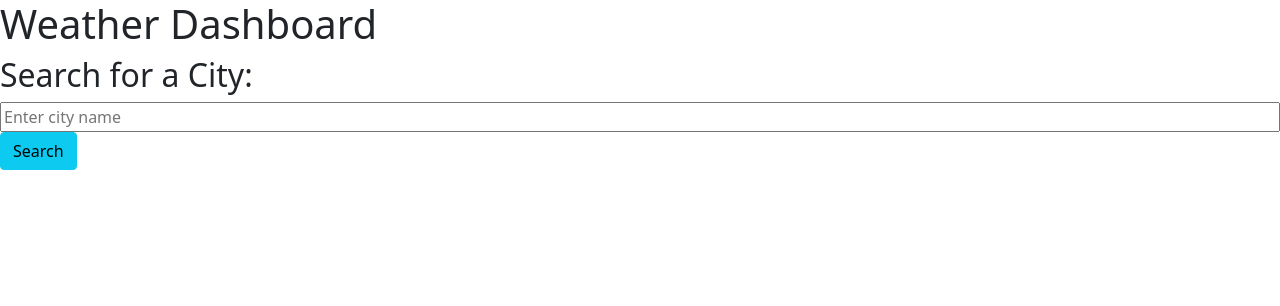
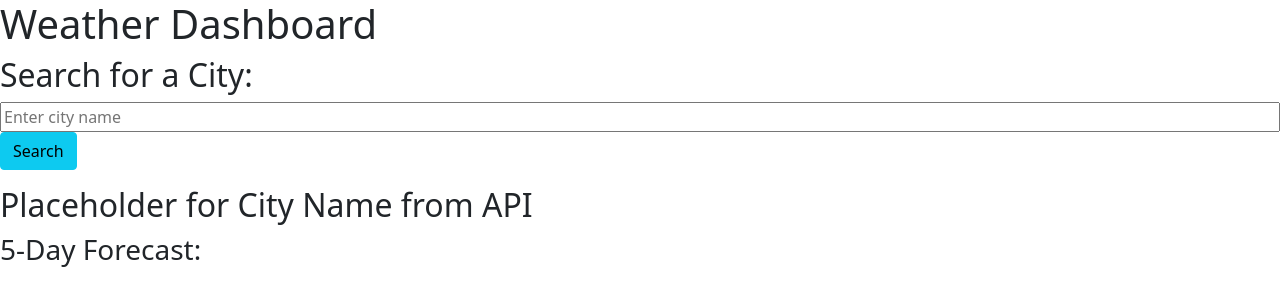
Before and after one commit to dscornaienchi/weather-dashboard, a plain HTML site: page index.html in a window 1280 px wide. Drawn offline with nearby package versions, Linux system fonts and the light colour scheme.

Commit message:
HTML build

```diff
--- a/index.html
+++ b/index.html
@@ -41,6 +41,17 @@
         <ul id="city-list"></ul>
     </section>
 
+    <section>
+        <h2>Placeholder for City Name from API</h2>
+
+    </section>
+
+    <section>
+        <h3>5-Day Forecast:</h3>
+
+
+    </section>
+
 
 
     <script src="https://code.jquery.com/jquery-3.5.1.min.js"></script>
```
